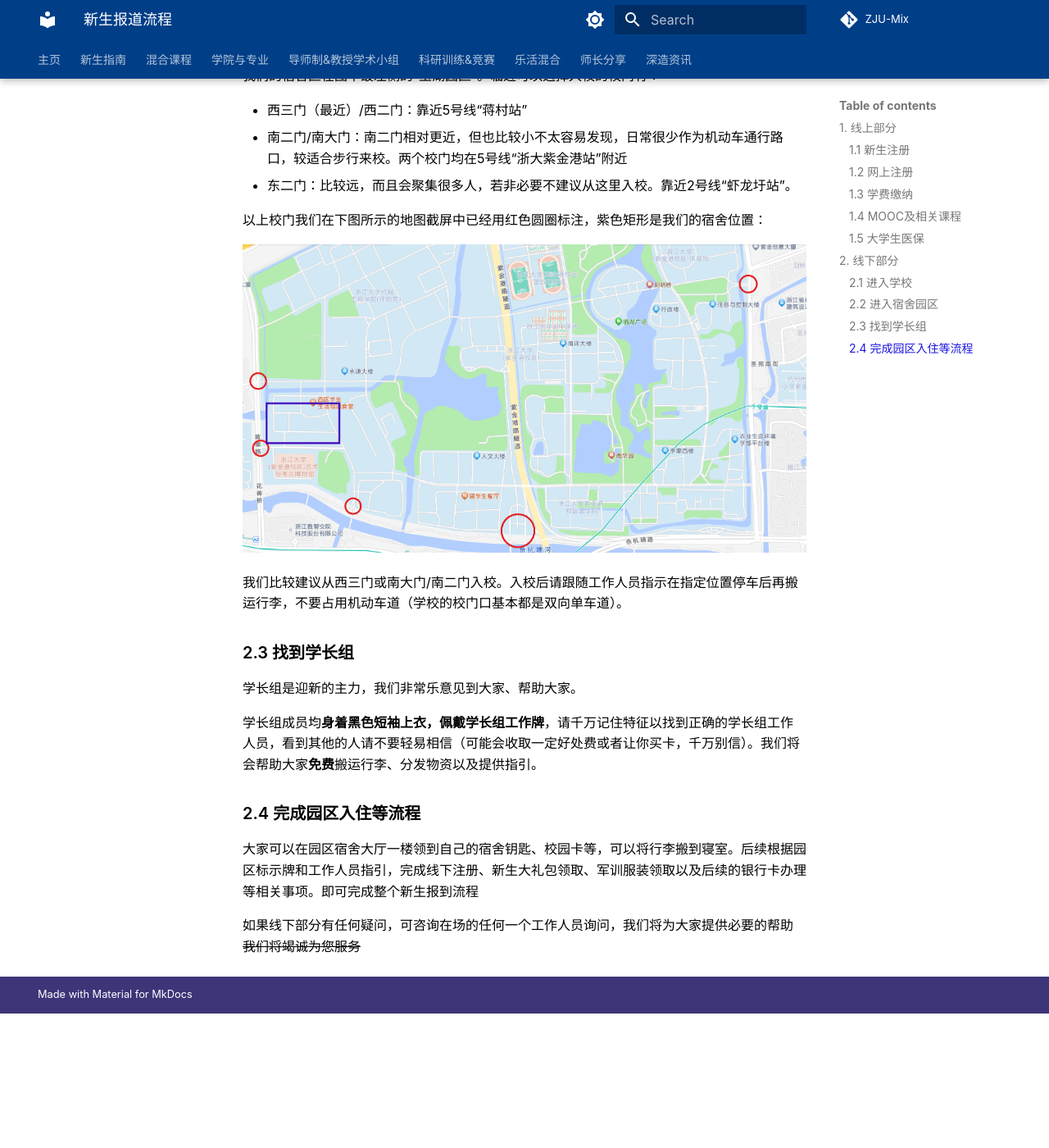
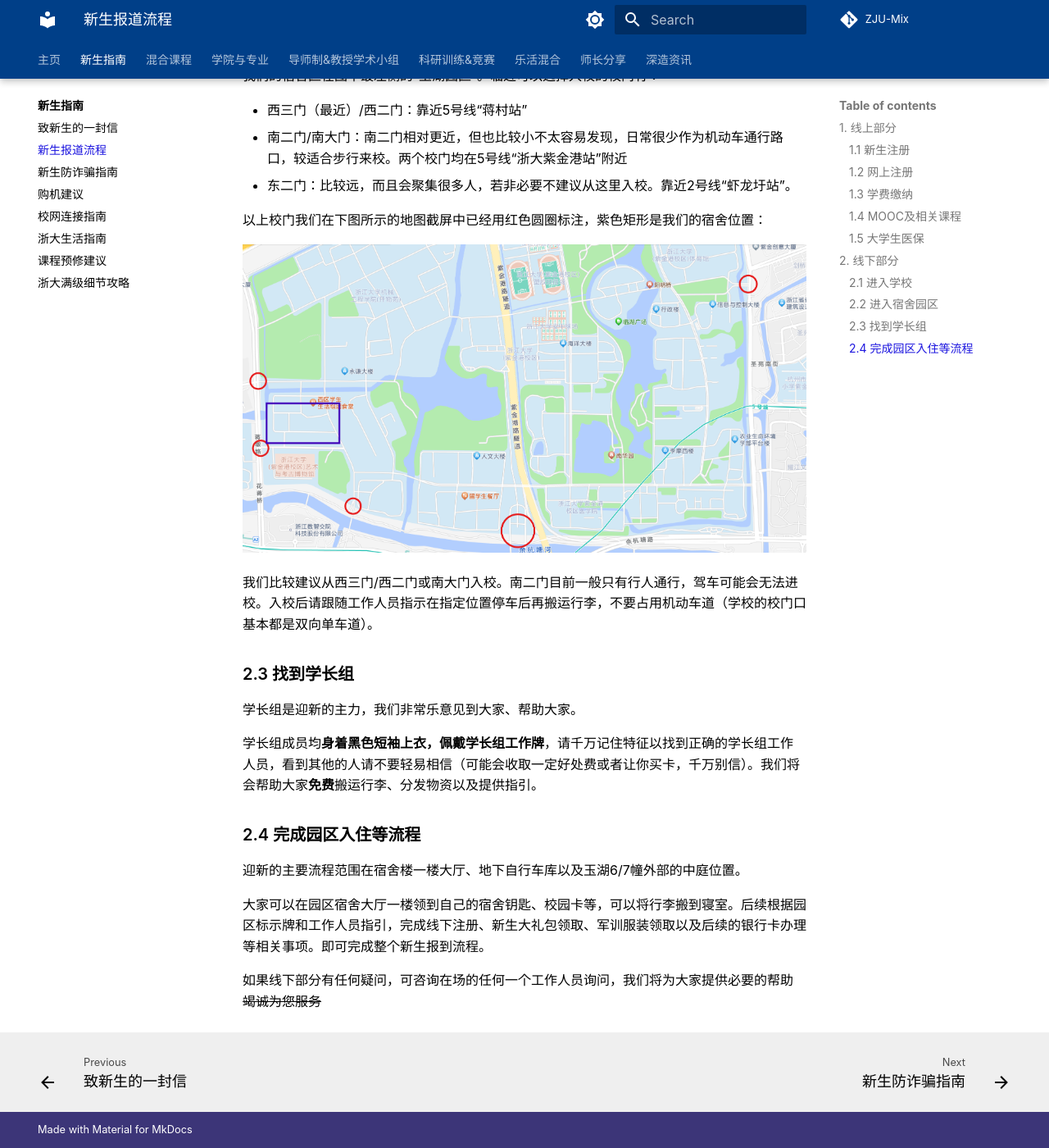
Before and after one commit to ZJU-Mix/ourMIX, an MkDocs documentation site: the page built from docs/entrance/process.md, in a window 1280 px wide and 1400 px high, scrolled down 3172 px. Shown: the whole window at 82% size. Built offline with MkDocs 1.6.1 and Material for MkDocs 9.7.7, drawn with Linux system fonts in a browser that asks for light colours; comment, search, counter and statistics services are not loaded; before the commit the page ends 4408 px from its top, so only the background shows below that.

Commit message:
部分更新

```diff
--- a/docs/entrance/process.md
+++ b/docs/entrance/process.md
@@ -86,12 +86,14 @@
 
 ![紫金港校区地图——来自高德地图](https://raw.githubusercontent.com/ZJU-Mix/ourMIX/main/docs/entrance/need-pictures/%E7%B4%AB%E9%87%91%E6%B8%AF%E5%9C%B0%E5%9B%BE%E2%80%94%E2%80%94%E9%AB%98%E5%BE%B7.png)
 
-我们比较建议从西三门或南大门/南二门入校。入校后请跟随工作人员指示在指定位置停车后再搬运行李，不要占用机动车道（学校的校门口基本都是双向单车道）。
+我们比较建议从西三门/西二门或南大门入校。南二门目前一般只有行人通行，驾车可能会无法进校。入校后请跟随工作人员指示在指定位置停车后再搬运行李，不要占用机动车道（学校的校门口基本都是双向单车道）。
 ### 2.3 找到学长组
 学长组是迎新的主力，我们非常乐意见到大家、帮助大家。
 
 学长组成员均**身着黑色短袖上衣，佩戴学长组工作牌**，请千万记住特征以找到正确的学长组工作人员，看到其他的人请不要轻易相信（可能会收取一定好处费或者让你买卡，千万别信）。我们将会帮助大家**免费**搬运行李、分发物资以及提供指引。
 ### 2.4 完成园区入住等流程
-大家可以在园区宿舍大厅一楼领到自己的宿舍钥匙、校园卡等，可以将行李搬到寝室。后续根据园区标示牌和工作人员指引，完成线下注册、新生大礼包领取、军训服装领取以及后续的银行卡办理等相关事项。即可完成整个新生报到流程
+迎新的主要流程范围在宿舍楼一楼大厅、地下自行车库以及玉湖6/7幢外部的中庭位置。
 
-如果线下部分有任何疑问，可咨询在场的任何一个工作人员询问，我们将为大家提供必要的帮助 ~~我们将竭诚为您服务~~
+大家可以在园区宿舍大厅一楼领到自己的宿舍钥匙、校园卡等，可以将行李搬到寝室。后续根据园区标示牌和工作人员指引，完成线下注册、新生大礼包领取、军训服装领取以及后续的银行卡办理等相关事项。即可完成整个新生报到流程。
+
+如果线下部分有任何疑问，可咨询在场的任何一个工作人员询问，我们将为大家提供必要的帮助 ~~竭诚为您服务~~
--- a/mkdocs.yml
+++ b/mkdocs.yml
@@ -12,7 +12,7 @@ nav:
   - 新生指南:
     - entrance/index.md
     - 致新生的一封信: entrance/letter.md
-   # - 新生报道流程: entrance/process.md
+    - 新生报道流程: entrance/process.md
    # - 学长组Q&A总结: entrance/QA.md
     - 新生防诈骗指南: entrance/protect.md
     - 购机建议: entrance/computer.md
```
Also changed, not shown: docs/entrance/computer.md (+2 -2 lines), docs/entrance/need-pictures/无线wifi_1.jpg (added), docs/entrance/need-pictures/无线wifi_2.jpg (added).
